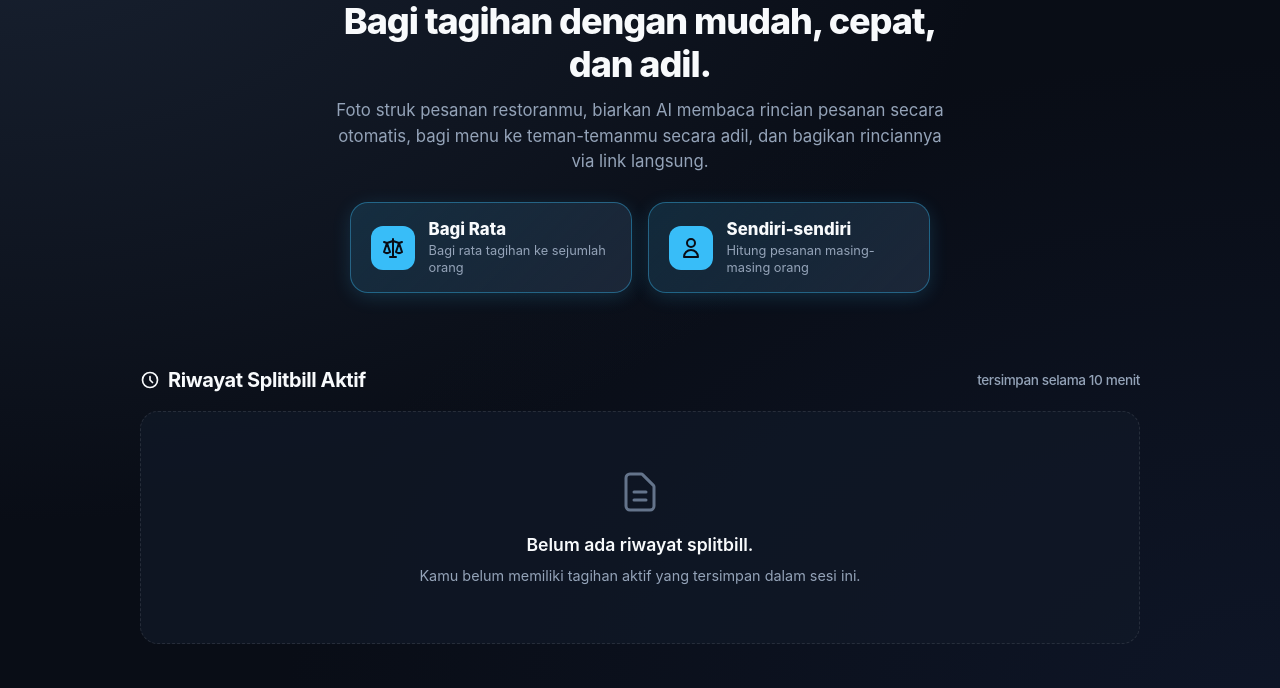
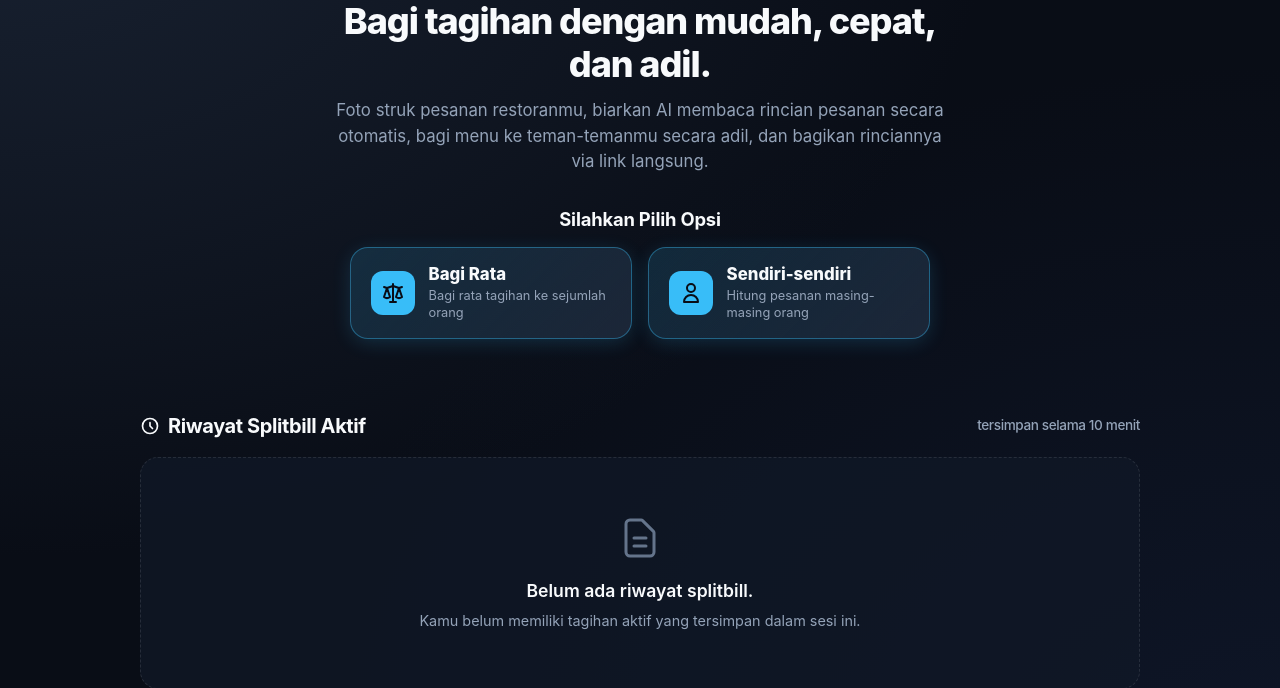
Before and after one commit to siwhitedust/smart_splitbill, a Django app: page / in a window 1280 px wide. Shown: the part 129-817 px from the top of the page. Run offline with Django 5.2, Linux system fonts and the light colour scheme.

Commit message:
menambahkan judul "silahkan pilih opsi"

```diff
--- a/splitbill/templates/splitbill/index.html
+++ b/splitbill/templates/splitbill/index.html
@@ -13,8 +13,13 @@
             bagi menu ke teman-temanmu secara adil, dan bagikan rinciannya via link langsung.
         </p>
 
+        <!-- Judul Pilihan Opsi -->
+        <h2 class="hero-options-title" style="font-size: 1.15rem; font-weight: 700; color: var(--text-main); margin-top: 2rem; margin-bottom: 0.85rem; letter-spacing: -0.01em;">
+            Silahkan Pilih Opsi
+        </h2>
+
         <!-- 2 Tombol Pilihan Mode Utama: Bagi Rata & Sendiri-sendiri (Tampilan Terang & Serasi) -->
-        <div class="hero-mode-grid">
+        <div class="hero-mode-grid" style="margin-top: 0;">
             <!-- Mode 1: Bagi Rata -->
             <a href="{% url 'splitbill:create' %}?mode=bagi-rata" class="hero-mode-card primary" title="Bagi seluruh total tagihan sama rata ke sejumlah orang">
                 <div class="hero-mode-icon">
```
